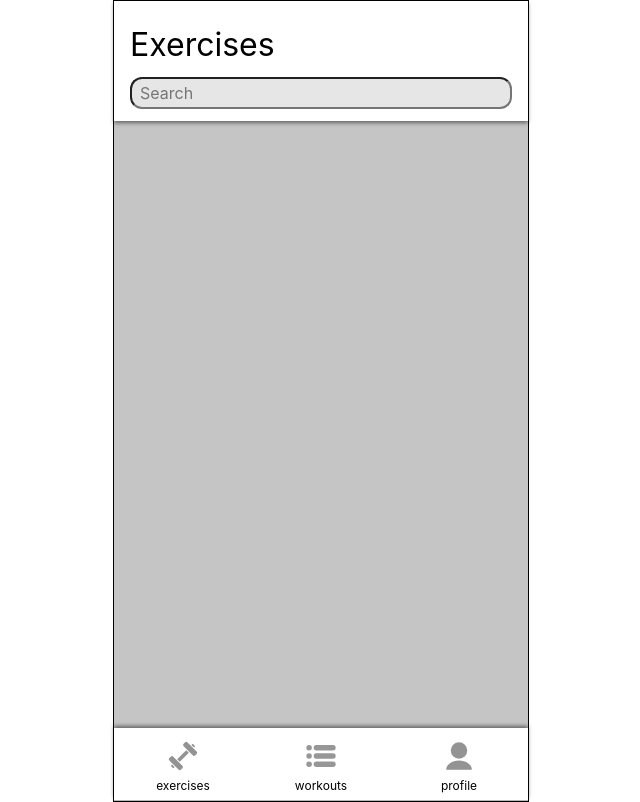
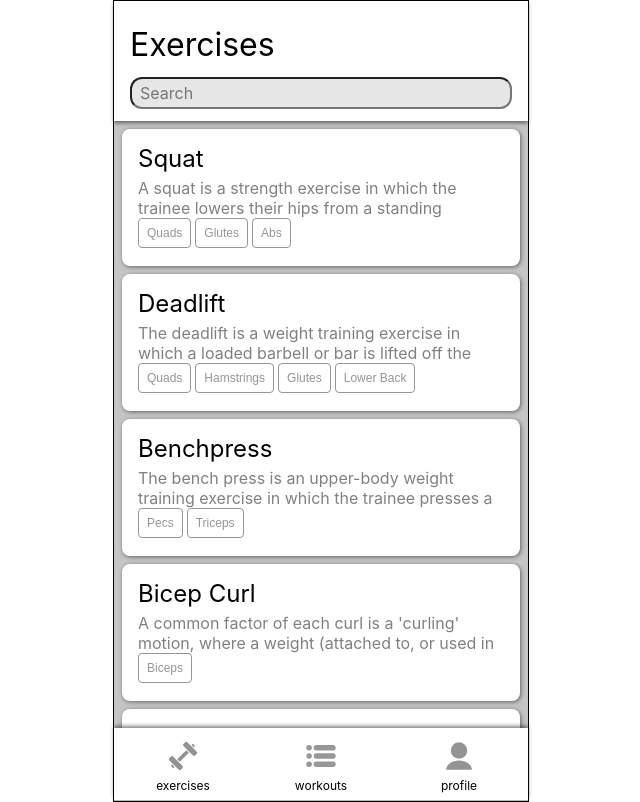
Before and after one commit to MDBoticano/gym-react, a React (Create React App) app: page / in a window 1280 px wide. Shown: the whole page, without its empty margins (319-959 px from the left). Built offline with nearby package versions, Linux system fonts and the light colour scheme.

Commit message:
Fix: Use useEffect to load dummy data in Exercises

```diff
--- a/src/components/Exercises.jsx
+++ b/src/components/Exercises.jsx
@@ -1,4 +1,4 @@
-import React, { useState, useContext } from 'react';
+import React, { useState, useEffect, useContext } from 'react';
 
 import ExercisesSearch from './ExercisesSearch';
 import Card from './Card';
@@ -52,6 +52,10 @@ const Exercises = () => {
   const exercises = DummyExercises;
   const [activeExercises, setActiveExercises] = useState([]);
 
+  useEffect(() => {
+    setActiveExercises(exercises);
+  }, [exercises]);
+
   const cardsList = activeExercises.map((exercise) => (
     <Card className="Card" exercise={exercise} key={exercise.id} />
   ));
```
